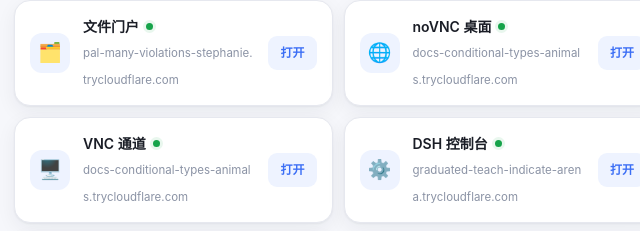
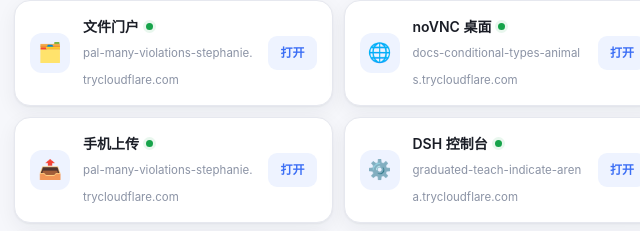
Before and after one commit to gezhanchao/gezhanchao.github.io, a plain HTML site: page index.html in a window 1280 px wide. Shown: the part 166-397 px from the top of the page, 302-942 px from the left. Drawn offline with Linux system fonts and the light colour scheme.

Commit message:
ui: give each entry its own tunnel and path

```diff
--- a/index.html
+++ b/index.html
@@ -147,10 +147,10 @@ footer{text-align:center;font-size:11px;color:var(--ink3);margin-top:26px;line-h
 
 <script>
 var SERVICES = [
-  { key:'files', icon:'🗂️', name:'文件门户', desc:'浏览 / 下载 / 上传' },
+  { key:'files', icon:'🗂️', name:'文件门户', desc:'浏览 / 下载 / 上传', path:'/files/' },
   { key:'novnc', icon:'🌐', name:'noVNC 桌面', desc:'浏览器直接进桌面',
     path:'/vnc/vnc.html?autoconnect=1&resize=scale&path=vnc/websockify' },
-  { key:'vnc',   icon:'🖥️', name:'VNC 通道',   desc:'远程桌面备用入口', path:'/' },
+  { key:'files', icon:'📤', name:'手机上传', desc:'从手机传文件到电脑', path:'/uploads/' },
   { key:'dsh',   icon:'⚙️', name:'DSH 控制台', desc:'需要登录认证' },
   { key:'gw',    icon:'🔗', name:'网关',       desc:'转发服务' }
 ];
```
